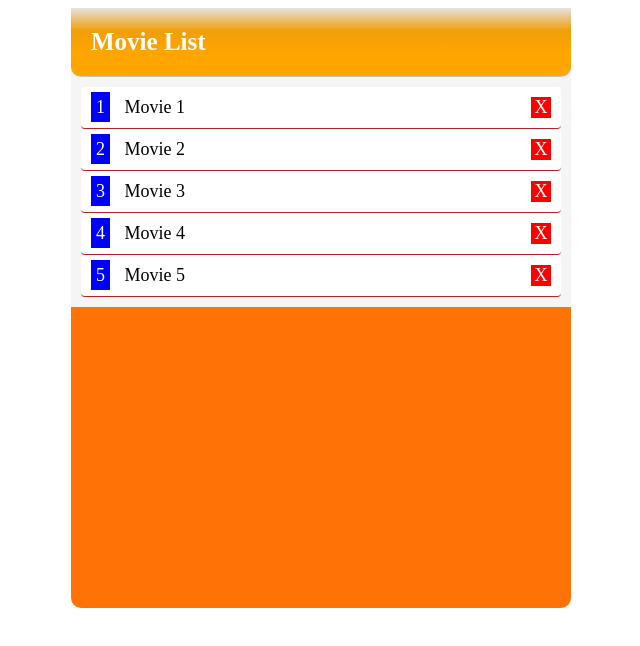
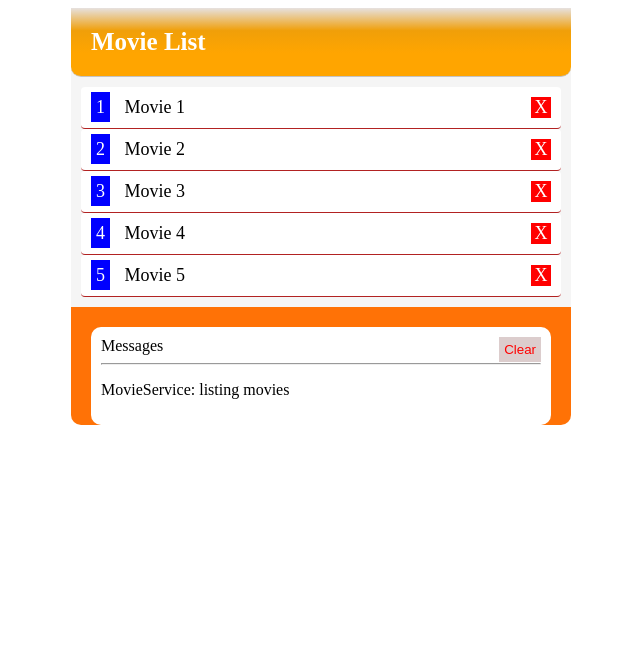
Before and after one commit to EmrahAKCAL/Angular-Tutorial-And-Applications, an Angular app in the folder MovieApp/: page / in a window 1280 px wide. Shown: the top 646 px of the page, without its empty margins (319-959 px from the left). Built offline with nearby package versions, Linux system fonts and the light colour scheme.

Commit message:
10-logging component eklenilmesi

```diff
--- a/MovieApp/src/app/app.component.css
+++ b/MovieApp/src/app/app.component.css
@@ -2,7 +2,6 @@
 .container{
     width: 500px;
     margin: auto;
-    height: 600px;
     background-color: #ff7206;
     border-radius: 10px;
 }
--- a/MovieApp/src/app/app.component.html
+++ b/MovieApp/src/app/app.component.html
@@ -1,5 +1,6 @@
 <div class="container">
     <div class="header">
         <movies></movies>
+        <logging></logging>
     </div>
 </div>
--- a/MovieApp/src/app/app.module.ts
+++ b/MovieApp/src/app/app.module.ts
@@ -6,13 +6,15 @@ import { MoviesComponent } from './movies/movies.component';
 import { MovieComponent } from './movie/movie.component';
 import { FormsModule } from '@angular/forms';
 import { MovieDetailComponent } from './movie-detail/movie-detail.component';
+import { LoggingComponent } from './logging/logging.component';
 
 @NgModule({
   declarations: [
     AppComponent,
     MoviesComponent,
     MovieComponent,
-    MovieDetailComponent //detail component oluşturuldu
+    MovieDetailComponent,
+    LoggingComponent //detail component oluşturuldu
   ],
   imports: [ //module export edilmesi
     BrowserModule,
--- /dev/null
+++ b/MovieApp/src/app/logging.service.ts
@@ -0,0 +1,16 @@
+import { Injectable } from '@angular/core';
+
+@Injectable({
+  providedIn: 'root'
+})
+export class LoggingService {
+  messages: string[]=[];
+  add(message: string){
+    this.messages.push(message); //liste üzerine mesaj ekleyen bir metot
+  }
+  //liste elemanlarını silme metotu
+  clear(){
+    this.messages=[];
+  }
+  constructor() { }
+}
--- /dev/null
+++ b/MovieApp/src/app/logging/logging.component.css
@@ -0,0 +1,13 @@
+.container{
+    background-color: #fff;
+    border-radius: 10px;
+    margin: 20px;
+    padding: 10px;
+}
+.btn-clear{
+    float: right;
+    border: none;
+    background-color: #dccdcd;
+    padding: 5px;
+    color: #ff0000;
+}
--- /dev/null
+++ b/MovieApp/src/app/logging/logging.component.html
@@ -0,0 +1,13 @@
+<div class="container" *ngIf="loggingService.messages.length">
+    <div class="card-header">
+        Messages
+        <button (click)="loggingService.clear()" class="btn-clear">Clear</button>
+    </div>
+    <hr>
+    <div class="card-body">
+
+        <p *ngFor="let message of loggingService.messages">
+            {{message}}
+        </p>
+    </div>
+</div>
--- /dev/null
+++ b/MovieApp/src/app/logging/logging.component.ts
@@ -0,0 +1,16 @@
+import { Component, OnInit } from '@angular/core';
+import { LoggingService } from '../logging.service';
+
+@Component({
+  selector: 'logging',
+  templateUrl: './logging.component.html',
+  styleUrls: ['./logging.component.css']
+})
+export class LoggingComponent implements OnInit {
+
+  constructor(public loggingService: LoggingService) { }
+
+  ngOnInit() {
+  }
+
+}
--- a/MovieApp/src/app/movie.service.ts
+++ b/MovieApp/src/app/movie.service.ts
@@ -2,14 +2,16 @@ import { Injectable } from '@angular/core';
 import { Movie } from './movie';
 import { Movies } from './movie.datasource';
 import { Observable, of } from 'rxjs';
+import { LoggingService } from './logging.service';
 
 @Injectable({
   providedIn: 'root' //uygulamanın herhangi bir yerinde bu service ulaşılabilir.
 })
 export class MovieService {
-  constructor() { }
+  constructor(private loggingService: LoggingService) { }
 
   getMovies(): Observable<Movie[]>{ //geri dönüşü Movie listedi olan bir metot
+    this.loggingService.add('MovieService: listing movies');
     return of(Movies); //Movies dizileri observable ile çevrilip datasource içerisindeki bilgileri geri gönderir.
   }
 }
```
Also changed, not shown: 2 other files (tests, documents, lock files or other folders).
